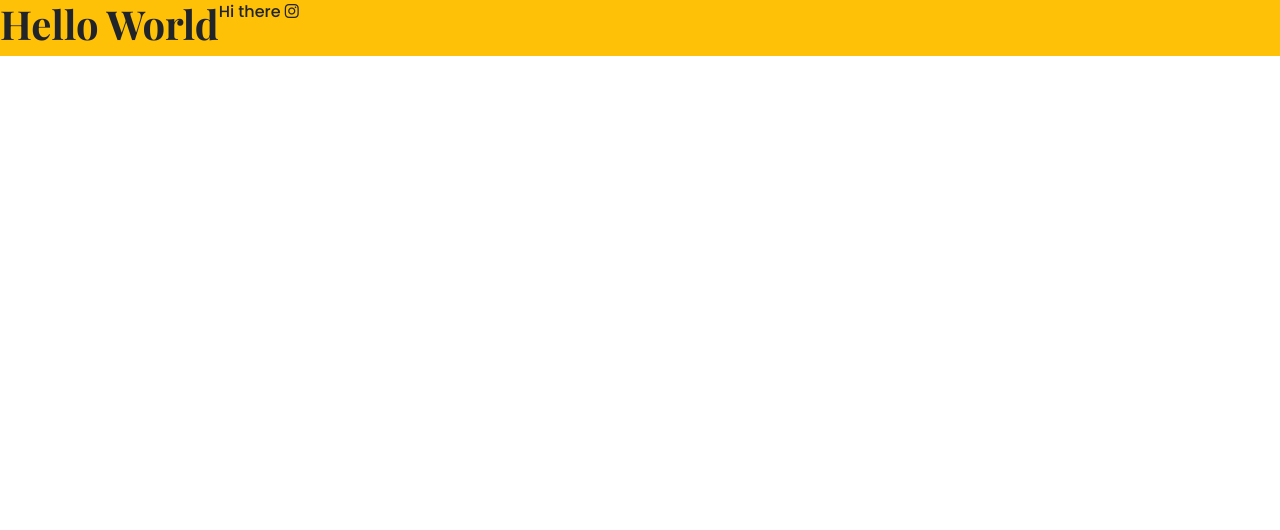
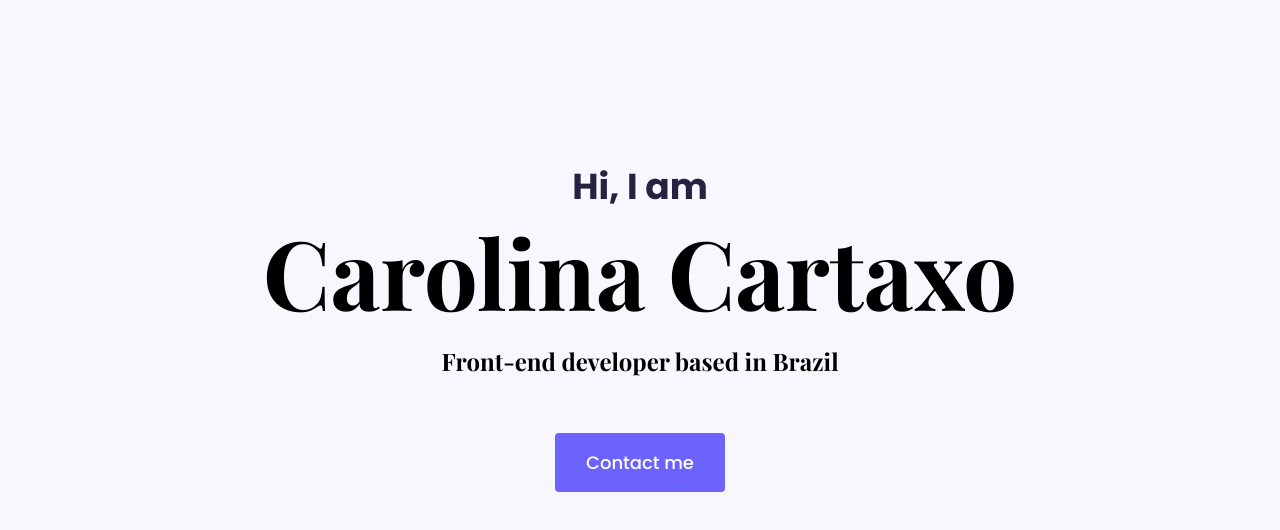
Before and after one commit to carolinacartaxo/porfolio-project, a plain HTML site: page index.html in a window 1280 px wide. Drawn offline with nearby package versions, Linux system fonts and the light colour scheme.

Commit message:
Created and organized the homepage .hero

```diff
--- a/index.html
+++ b/index.html
@@ -25,9 +25,11 @@
       crossorigin="anonymous"></script>
   </head>
   <body>
-    <div class="d-flex bg-warning">
-      <h1>Hello World</h1>
-      <p>Hi there <i class="fa-brands fa-instagram"></i></p>
+    <div class="hero">
+      <p>Hi, I am</p>
+      <h1>Carolina Cartaxo</h1>
+      <h2 class="mb-5">Front-end developer based in Brazil</h2>
+      <div><a href="#" class="btn btn-branding">Contact me</a></div>
     </div>
   </body>
 </html>
--- a/styles/portfolio.css
+++ b/styles/portfolio.css
@@ -1,9 +1,57 @@
-h1 {
-  font-family: "Playfair Display", serif;
+:root {
+  --branding-color: #6c63ff;
+  --secondary-color: #f9f7fe;
+  --heading-font-family: "Playfair Display", serif;
+  --default-font-family: "Poppins", sans-serif;
+}
+body {
+  font-family: var(--default-font-family);
+}
+
+h1,
+h2,
+h3,
+h4,
+h5,
+h6 {
+  color: black;
+  font-family: var(--heading-font-family);
   font-weight: bold;
 }
 
+h1 {
+  font-size: 96px;
+}
+
 p {
-  font-family: "Poppins", sans-serif;
   font-weight: normal;
 }
+
+.hero {
+  background: var(--secondary-color);
+  text-align: center;
+  padding: 160px 20px;
+}
+
+.hero p {
+  font-size: 36px;
+  font-weight: bold;
+  margin: 0;
+  color: #272142;
+}
+
+.hero h2 {
+  font-family: var(--heading-font-family);
+  font-weight: normal;
+  line-height: 2;
+  font-size: 24px;
+}
+
+.btn-branding {
+  background: var(--branding-color);
+  border-radius: 4px;
+  color: white;
+  font-size: 18px;
+  line-height: 27px;
+  padding: 15px 30px;
+}
```
